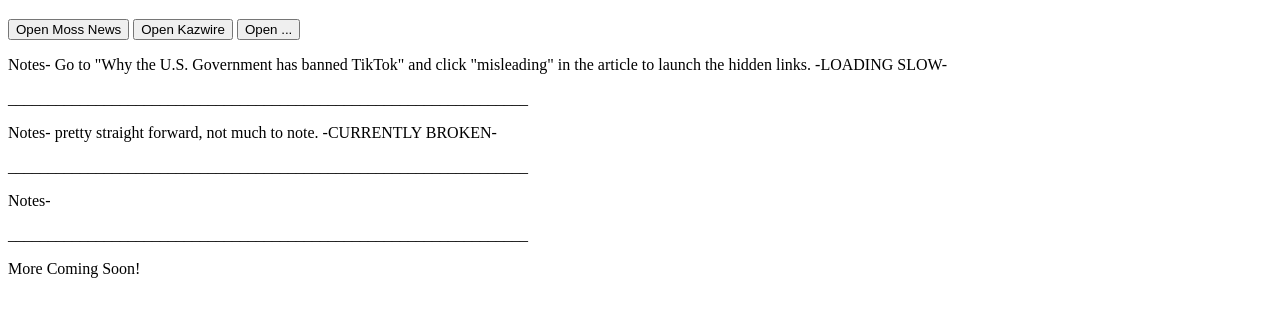
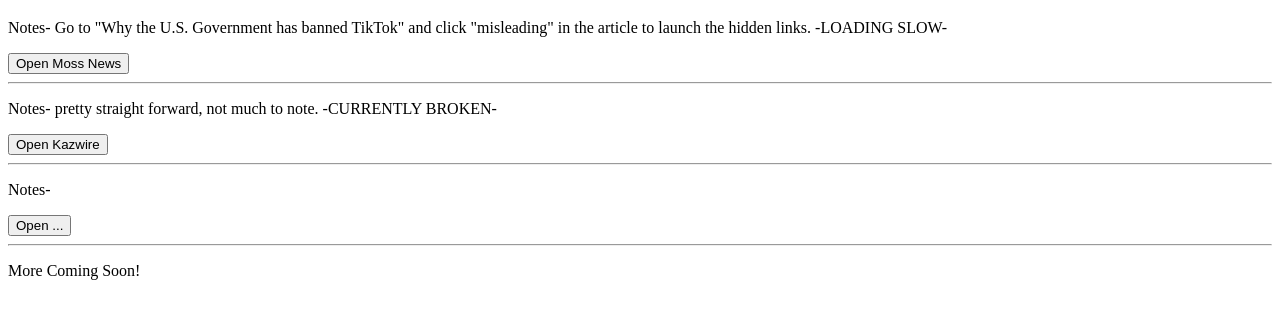
Before and after one commit to 5uggz/websitelink, a plain HTML site: page index.html in a window 1280 px wide. Shown: the part 61-380 px from the top of the page. Drawn offline with Linux system fonts and the light colour scheme.

Commit message:
Update index.html

```diff
--- a/index.html
+++ b/index.html
@@ -7,19 +7,21 @@
   <body>
     <h1>Website Links</h1>
 
-    <button onclick="openIframe('https://fishme.me')">Open Moss News</button>
-    <button onclick="openIframe('https://kazwi.com')">Open Kazwire</button>
-    <button onclick="openIframe('https://example.com')">Open ...</button>
+    <div id="linkContainer">
+      <p>Notes- Go to "Why the U.S. Government has banned TikTok" and click "misleading" in the article to launch the hidden links. -LOADING SLOW-</p>
+      <button onclick="openIframe('https://fishme.me')">Open Moss News</button>
+      <hr>
 
-    <p>Notes- Go to "Why the U.S. Government has banned TikTok" and click "misleading" in the article to launch the hidden links. -LOADING SLOW-</p>
-    <p>_________________________________________________________________</p>
+      <p>Notes- pretty straight forward, not much to note. -CURRENTLY BROKEN-</p>
+      <button onclick="openIframe('https://kazwi.com')">Open Kazwire</button>
+      <hr>
 
-    <p>Notes- pretty straight forward, not much to note. -CURRENTLY BROKEN-</p>
-    <p>_________________________________________________________________</p>
+      <p>Notes- </p>
+      <button onclick="openIframe('https://example.com')">Open ...</button>
+      <hr>
 
-    <p>Notes- </p>
-    <p>_________________________________________________________________</p>
-    <p>More Coming Soon!</p>
+      <p>More Coming Soon!</p>
+    </div>
 
     <script>
       function openIframe(url) {
```
